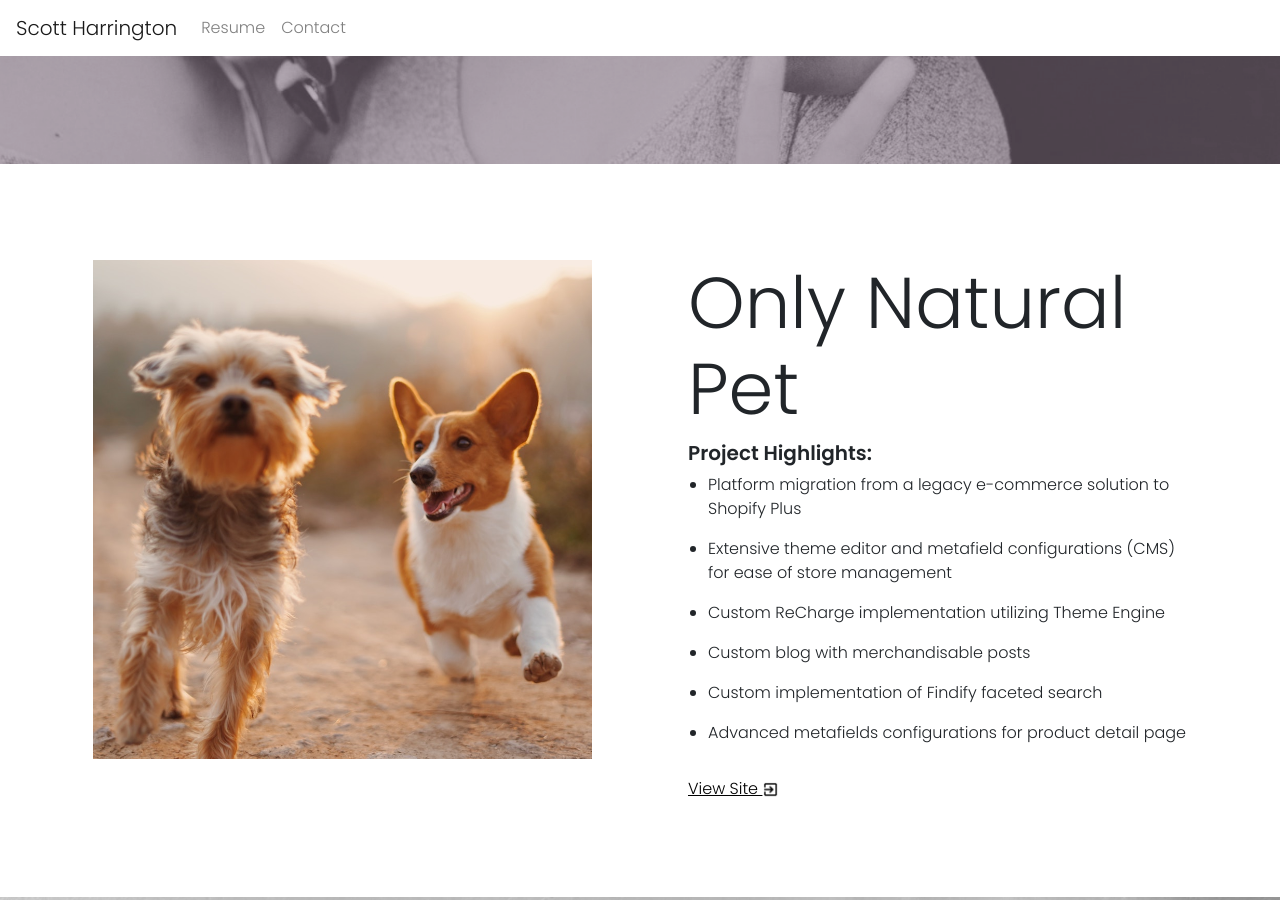
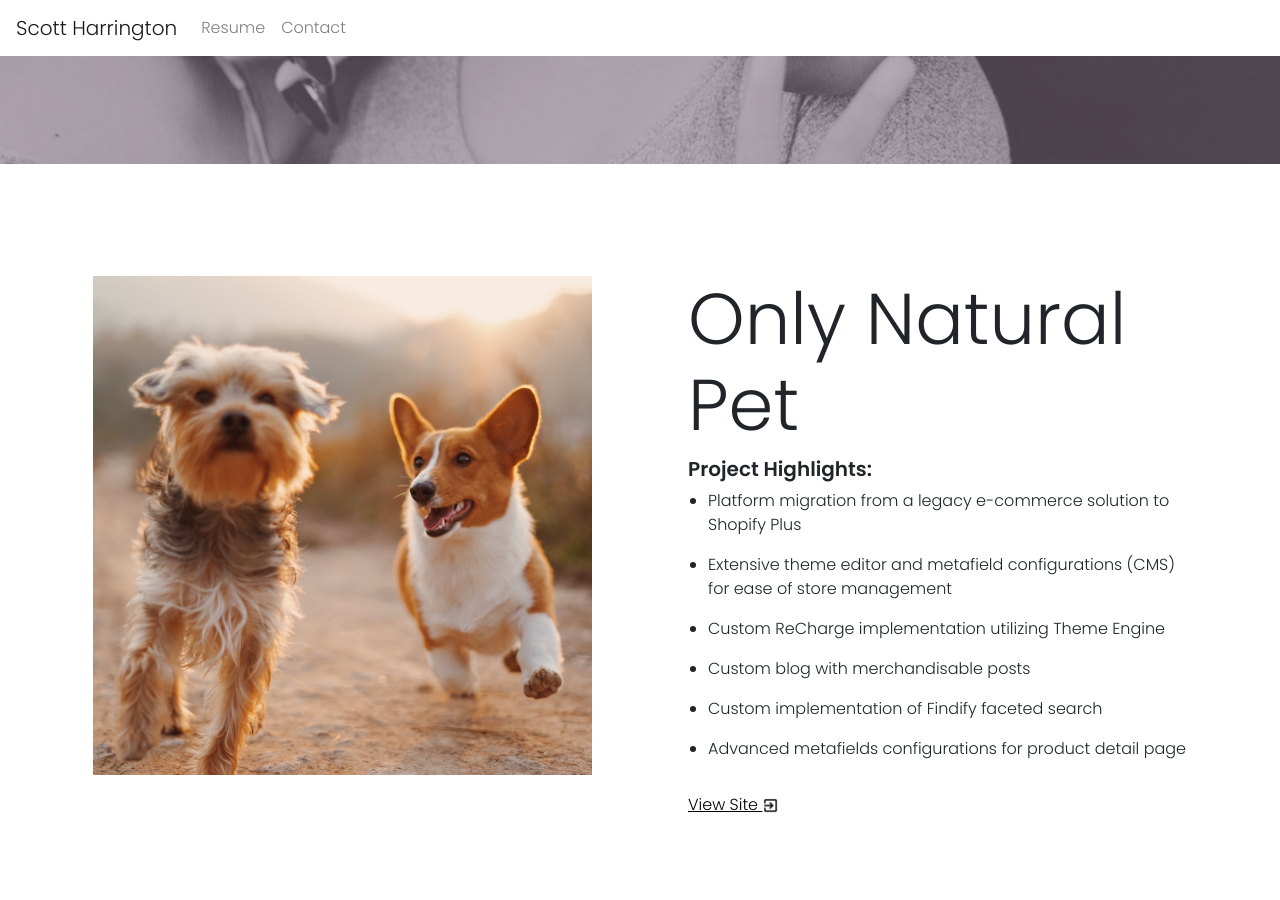
Before and after one commit to ScottJr/scottjr.github.io, a Jekyll site: the page built from index.html, in a window 1280 px wide and 900 px high, scrolled down 2457 px. Built offline with Jekyll 4.4.1, drawn with Linux system fonts in a browser that asks for light colours.

Commit message:
Updated section vertical padding and margins

```diff
--- a/_includes/sections/banner.html
+++ b/_includes/sections/banner.html
@@ -1,5 +1,5 @@
 <section
-  class="section--panel bg-vh-full py-4 py-lg-6 d-flex align-items-center"
+  class="section--panel bg-vh-full py-6 d-flex align-items-center"
   id="{{ project.id }}"
 >
   <style>
--- a/_includes/sections/content-image-media.html
+++ b/_includes/sections/content-image-media.html
@@ -1,27 +1,34 @@
-<section class="my-5 d-flex align-items-center" id="{{ project.id }}">
+<section class="my-6 d-flex align-items-center" id="{{ project.id }}">
   <div class="container">
     <div class="row">
-      <div class="col-10 offset-1 col-lg-6 offset-lg-0 p-md-2 p-lg-5{% if include.layout == 'right'%} order-last{% endif%}">
+      <div
+        class="col-10 offset-1 col-lg-6 offset-lg-0 p-md-2 p-lg-5{% if include.layout == 'right'%} order-md-last{% endif%}"
+      >
         <h1 class="display-3 d-block d-lg-none">{{ project.name }}</h1>
         {% if project.primary_image %}
-          <div class="my-4 my-lg-0 frame frame--1x1" style="background-image: url('{{ project.primary_image }}');"></div>
+        <div
+          class="my-4 my-lg-0 frame frame--1x1"
+          style="background-image: url('{{ project.primary_image }}');"
+        ></div>
         {% endif %}
       </div>
-      <div class="col-10 offset-1 col-lg-6 offset-lg-0 p-md-2 p-lg-5 d-flex flex-column justify-content-center">
+      <div
+        class="col-10 offset-1 col-lg-6 offset-lg-0 p-md-2 p-lg-5 d-flex flex-column justify-content-center"
+      >
         <h1 class="display-3 d-none d-lg-block">{{ project.name }}</h1>
-        {% if project.description != nil %}
-          {% comment %} {{ project.description }} {% endcomment %}
-        {% endif %}
-        {% if project.challenges != nil %}
+        {% if project.description != nil %} {% comment %} {{ project.description
+        }} {% endcomment %} {% endif %} {% if project.challenges != nil %}
         <h2 class="h5">Project Highlights:</h2>
         <ul>
           {% for challenge in project.challenges %}
           <li>{{ challenge.description }}</li>
           {% endfor %}
         </ul>
-        {% endif %}
-        {% if project.url != nil %}
-          <a href="{{ project.url }}" target="_blank">View Site <img src="/assets/icons/icon-exit.png" alt="Exit" class="icon"></a>
+        {% endif %} {% if project.url != nil %}
+        <a href="{{ project.url }}" target="_blank"
+          >View Site
+          <img src="/assets/icons/icon-exit.png" alt="Exit" class="icon"
+        /></a>
         {% endif %}
       </div>
     </div>
```
Lines whose indentation alone changed are shown as unchanged.
